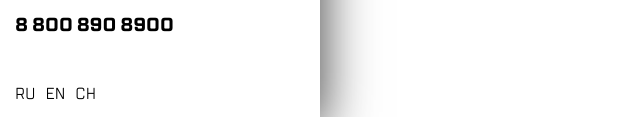
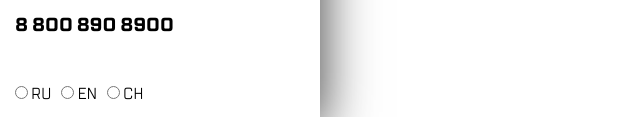
Before and after one commit to LizaBinar/KATA_1.4, a plain HTML site: page index.html in a window 1280 px wide. Shown: the part 680-797 px from the top of the page, 0-640 px from the left. Drawn offline with Linux system fonts and the light colour scheme.

Commit message:
master fixes

```diff
--- a/index.html
+++ b/index.html
@@ -69,13 +69,29 @@
             </nav>
             <p class="contacts__main">mail@cps.com</p>
             <h3>8 800 890 8900</h3>
-            <nav class="contacts__language">
-                <ul class="contacts__language-list">
-                    <li><a class="contacts__language-link" href="#">RU</a></li>
-                    <li><a class="contacts__language-link" href="#">EN</a></li>
-                    <li><a class="contacts__language-link" href="#">CH</a></li>
-                </ul>
-            </nav>
+            <div class="contacts__language">
+                <form>
+                    <div class="contacts__language-list">
+                        <div class="contacts__language-button">
+                            <input type="radio" id="contactChoice1"
+                                   name="language" value="RU">
+                            <label for="contactChoice1">RU</label>
+                        </div>
+
+                        <div class="contacts__language-button">
+                            <input type="radio" id="contactChoice2"
+                                   name="language" value="EN">
+                            <label for="contactChoice2">EN</label>
+                        </div>
+
+                        <div class="contacts__language-button">
+                            <input type="radio" id="contactChoice3"
+                                   name="language" value="CH">
+                            <label for="contactChoice3">CH</label>
+                        </div>
+                    </div>
+                </form>
+            </div>
         </section>
     </section>
 
```
